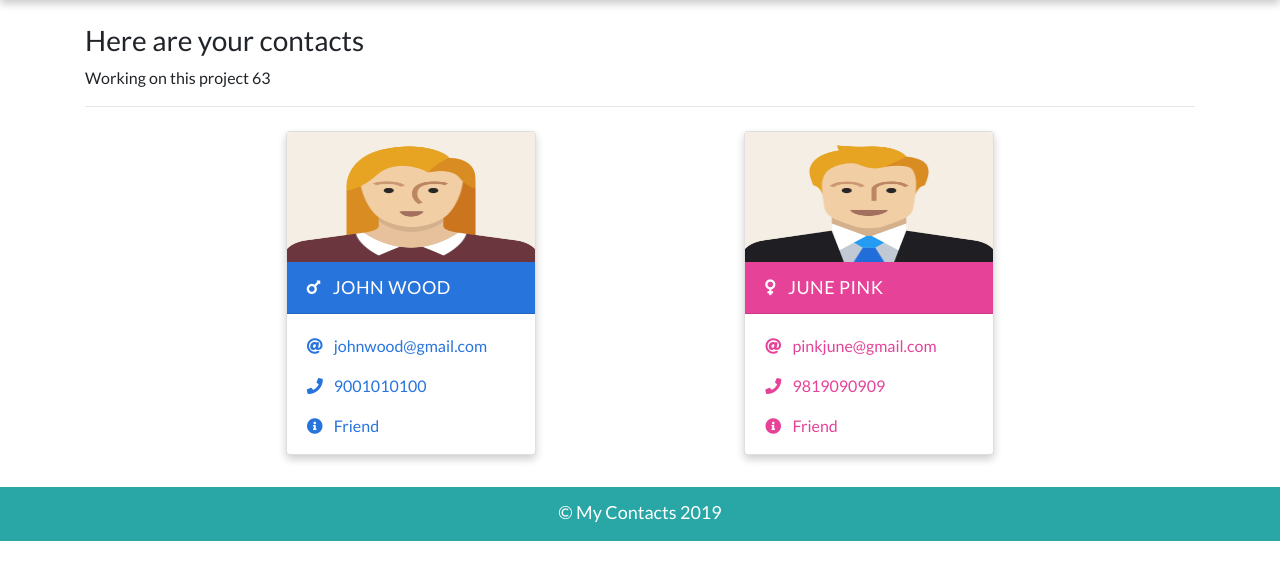
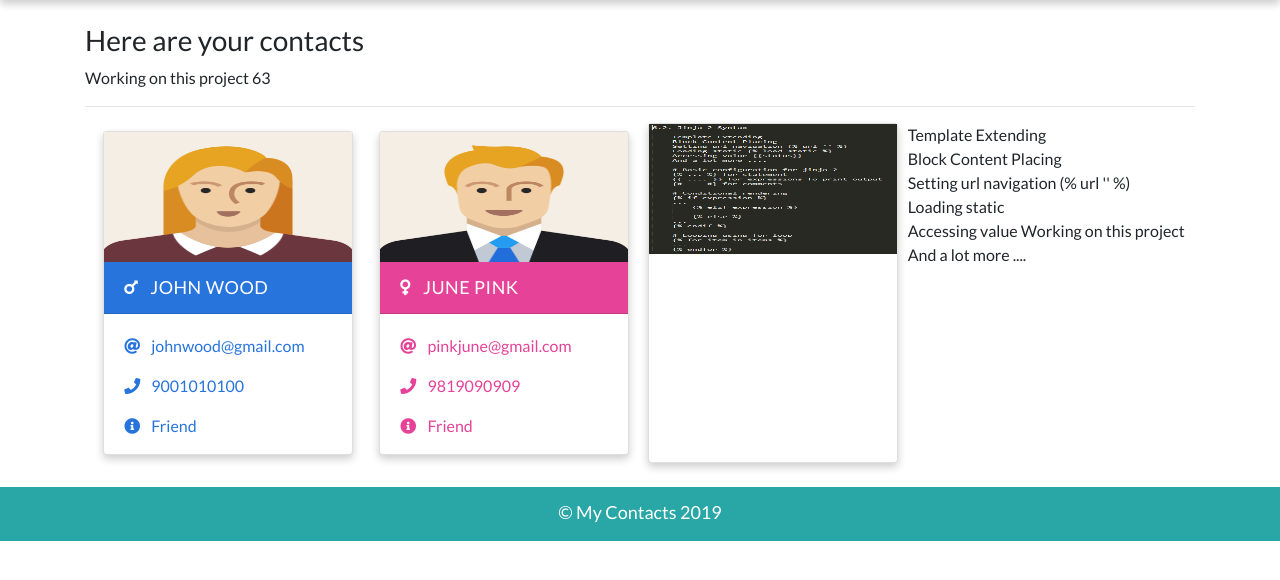
Before and after one commit to ingafter60/django-contact-manager-2020, a Django app: page / in a window 1280 px wide. Shown: the part 78-658 px from the top of the page. Run offline with Django 3.2, Linux system fonts and the light colour scheme; some libraries are stand-ins or nearby versions.

Commit message:
6.2. Jinja 2 Syntax

```diff
--- a/templates/index.html
+++ b/templates/index.html
@@ -51,5 +51,18 @@
           <p><i class="fas fa-info-circle mr-2"></i> Friend</p>
         </div>
       </div>
+
+      <div class="card">
+        <img src="{% static 'images/jinja2.png' %}" class="img-fluid" />
+      </div>
+
+      <div>
+        Template Extending<br>
+        Block Content Placing<br>
+        Setting url navigation (% url '' %)<br>
+        Loading static {% load static %}<br>
+        Accessing value {{status}}<br>
+        And a lot more ....<br>
+        </div>
     </div>
 {% endblock content %}
```
Also changed, not shown: static/images/jinja2.PNG (added).
